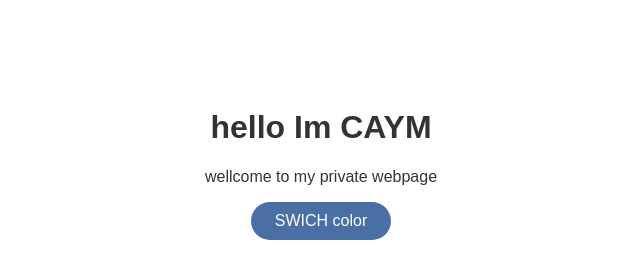
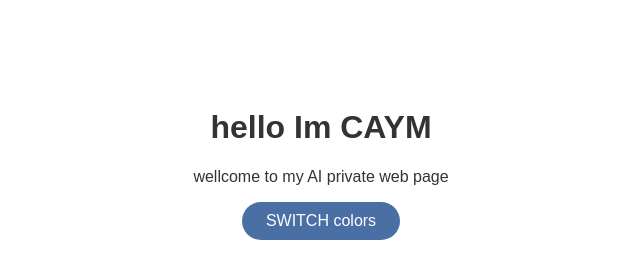
Before and after one commit to CSUcaym/CSUcaym.github.io, a plain HTML site: page index.html in a window 1280 px wide. Shown: the whole page, without its empty margins (319-959 px from the left). Drawn offline with Linux system fonts and the light colour scheme.

Commit message:
Update index.html

```diff
--- a/index.html
+++ b/index.html
@@ -34,8 +34,8 @@
 </head>
 <body>
     <h1>hello Im CAYM</h1>
-    <p>wellcome to my private webpage</p>
-    <button class="switch-btn" onclick="toggleDark()">SWICH color</button>
+    <p>wellcome to my AI private web page</p>
+    <button class="switch-btn" onclick="toggleDark()">SWITCH colors</button>
 
     <script>
         // 页面加载时：读取记忆，如果上次是深色，自动切换
```
